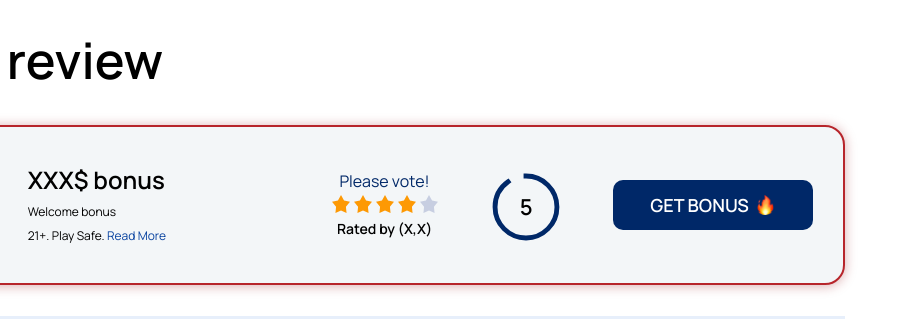
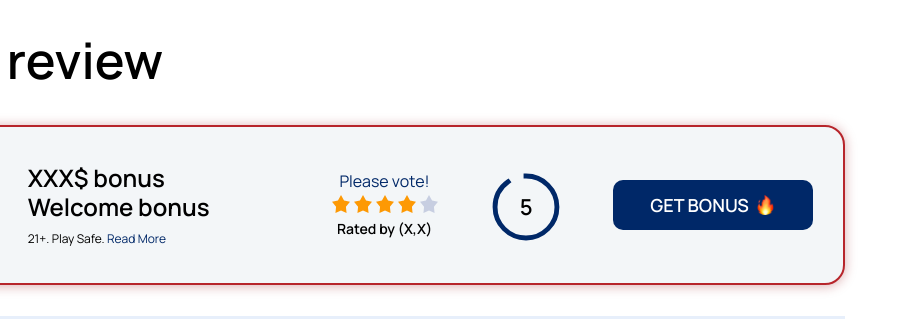
Before and after one commit to mendelvika/gaming, a website: page src/sportsbook-review.html in a window 1280 px wide. Shown: the part 74-410 px from the top of the page, 358-1280 px from the left. Drawn offline with nearby package versions, Linux system fonts and the light colour scheme; files that its build step writes are made by us from their sources.

Commit message:
USA blue

```diff
--- a/src/blocks/homepage/_homepage.scss
+++ b/src/blocks/homepage/_homepage.scss
@@ -137,7 +137,7 @@
       &_modal {
         position: absolute;
         display: none;
-        top: 220px;
+        top: 270px;
         left: 0;
         width: 100%;
         max-width: 863px;
@@ -243,7 +243,7 @@
     }
   }
   @include breakpoint-max($lg) {
-    margin-top: 75px;
+    margin-top: 90px;
     .main-title {
       font-size: 41px;
       max-width: 504px;
@@ -251,7 +251,7 @@
       &.about {
         max-width: 100%;
         width: 100%;
-        margin-top: 5px;
+        margin-top: 10px;
       }
     }
 
@@ -291,6 +291,9 @@
       font-size: 23px;
       line-height: 35px;
       width: 260px;
+      &.about {
+        margin-top: 5px;
+      }
 
       &_orange {
         font-size: 42px;
@@ -383,7 +386,7 @@
       background-color: #fff;
       position: sticky;
       padding-bottom: 1px;
-      top: 102px;
+      top: 84px;
     }
 
     &.scroll {
@@ -764,10 +767,10 @@
       }
     }
   }
-  @include breakpoint-max($lg) {
+  @media (max-width: 767px) {
     &-section {
       &.review {
-        top: 60px;
+        top: 46px;
       }
     }
   }
@@ -854,13 +857,13 @@
       border-radius: 5px;
       padding: 6px 0;
       text-align: center;
-      div {
-        &:nth-of-type(2) {
-          position: relative;
-          bottom: 0;
-          margin-top: 2px;
-        }
-      }
+      //div {
+      //  &:nth-of-type(2) {
+      //    position: relative;
+      //    bottom: 0;
+      //    margin-top: 2px;
+      //  }
+      //}
 
       &_blue {
         display: none;
--- a/src/blocks/page-footer/_page-footer.scss
+++ b/src/blocks/page-footer/_page-footer.scss
@@ -39,12 +39,14 @@
     }
     @include breakpoint-max($lg){
         .ongameuk-logo{
-            width: 86px;
-            height: 40px;
+            width: 112px;
+            height: auto;
         }
         &__logos{
             flex-wrap: wrap;
             justify-content: space-around;
+            margin-top: 20px;
+            margin-bottom: 10px;
             img{
                 width: 78px;
                 height: 42px;
@@ -54,6 +56,9 @@
         &__policy{
             font-size: 12px;
             line-height: 16px;
+        }
+        .copyright{
+            margin: 0;
         }
     }
     @include breakpoint-max($sm){
@@ -66,9 +71,5 @@
         &__policy{
             margin-top: 20px;
         }
-
-        .copyright{
-            margin: 0;
-        }
     }
 }
--- a/src/blocks/page-header/_page-header.scss
+++ b/src/blocks/page-header/_page-header.scss
@@ -78,7 +78,7 @@
     &_img {
       max-width: 100%;
       padding: 30px 25px 30px 35px;
-      @include breakpoint-min($lg) {
+      @include breakpoint-min($md) {
         display: none !important;
       }
     }
@@ -98,7 +98,7 @@
       }
     }
   }
-  @include breakpoint-max($lg){
+  @include breakpoint-max(767px){
     padding-top: 10px;
     padding-bottom: 10px;
     &_menu {
@@ -172,8 +172,8 @@
   }
   @include breakpoint-max($lg) {
     .logo{
-      width: 86px;
-      height: 40px;
+      width: 112px;
+      //height: 40px;
     }
   }
 }
@@ -187,7 +187,7 @@
   right: 0;
   z-index: 100;
   display: none;
-  @include breakpoint-max($lg){
+  @include breakpoint-max(767px){
     display: none!important;
   }
 }
@@ -209,7 +209,7 @@
     outline: none;
   }
 
-  @include breakpoint-min($lg) {
+  @include breakpoint-min($md) {
     display: none !important;
   }
 }
--- a/src/blocks/review/_review.scss
+++ b/src/blocks/review/_review.scss
@@ -365,6 +365,7 @@
   @include breakpoint-max($lg) {
     text-align: center;
     margin-top: 20px;
+    margin-bottom: 30px;
   }
   @media (max-width: 767px) {
     margin-left: -5px;
--- a/src/scss/_variables.scss
+++ b/src/scss/_variables.scss
@@ -38,7 +38,7 @@ $orange: #FF883E;
 $dark-bg:#292725;
 $light-bg:#F3F6F8;
 $badge-color: #7DC63F;
-$button-color: #0943A0;
+$button-color: #002868;
 $container-bg:#FFFFFF;
 $input-bg: #111112;
 $text-color: #000000;
--- a/src/sportsbook-review.html
+++ b/src/sportsbook-review.html
@@ -38,13 +38,12 @@
                      data-src="./img/top-rated-slots-sites/1.png" alt=""/>
             </div>
             <div class="card-text">
-                <div class="card-text_big">ХХХ$ bonus</div>
-                <div class="card-text_small">Welcome bonus</div>
+                <div class="card-text_big">ХХХ$ bonus <br/>Welcome bonus</div>
                 <div class="card-text_small">21+. Play Safe.
                     <div class="card-text_small_linkk">Read More</div>
                     <div class="card-text_small_modal">
                         <img class="card-text_small_modal_close" card-svg src="./img/close.svg">
-                        New customers only. Deposit min. £XX. Max. bonus £XX. XX wagering (game weighting, table coverage and max. bet rules apply) on deposit and bonus to make the bonus balance withdrawable. Time limits and T&Cs apply.
+                        New customers only. Deposit min. $XX. Max. bonus $XX. XX wagering (game weighting, table coverage and max. bet rules apply) on deposit and bonus to make the bonus balance withdrawable. Time limits and T&Cs apply.
                     </div>
                 </div>
             </div>
```
Also changed, not shown: src/about-us.html (+2 -2 lines), src/caesars-review.html (+1 -2 lines), src/index.html (+18 -20 lines), dist/about-us.html, dist/caesars-review.html, dist/css/style.css, dist/css/style.min.css, dist/img/favicon/favicon.ico, dist/index.html, dist/sportsbook-review.html, src/favicon/favicon.ico, 4 other files.
